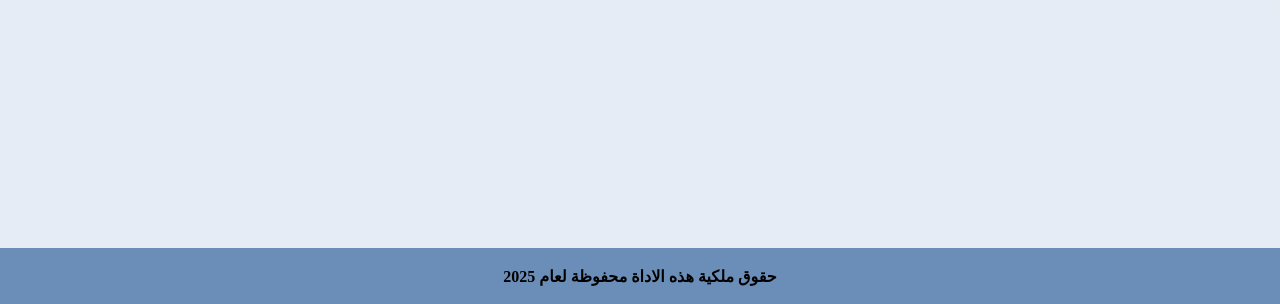
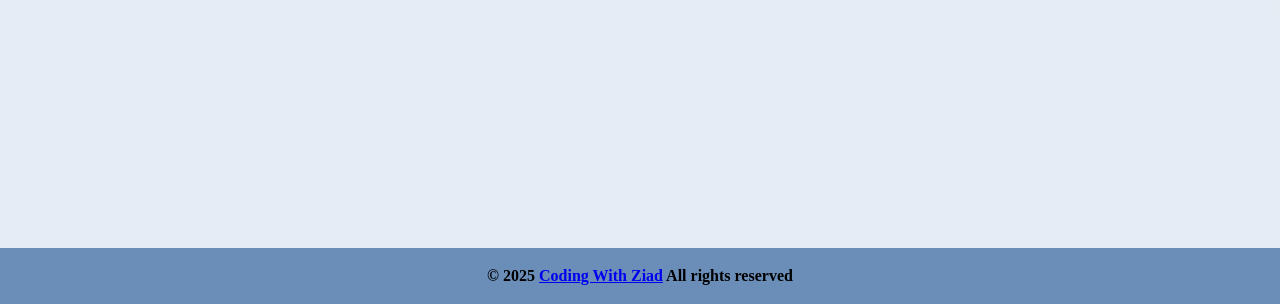
Before and after one commit to Coding-With-Ziad/Phonetic-Alphabet-Converter, a plain HTML site: page index.html in a window 1280 px wide. Shown: the part 496-800 px from the top of the page. Drawn offline with Linux system fonts and the light colour scheme.

Commit message:
Add Copyright

```diff
--- a/index.html
+++ b/index.html
@@ -55,7 +55,7 @@
     </main>
     <footer>
         <div class="container">
-            <p><b>حقوق ملكية هذه الاداة محفوظة لعام 2025</b></p>
+            <p><b>&copy; 2025 <a href="https://www.facebook.com/profile.php?id=61574917073456" target="_blank">Coding With Ziad</a> All rights reserved </b></p>
         </div>
     </footer>
 
```
